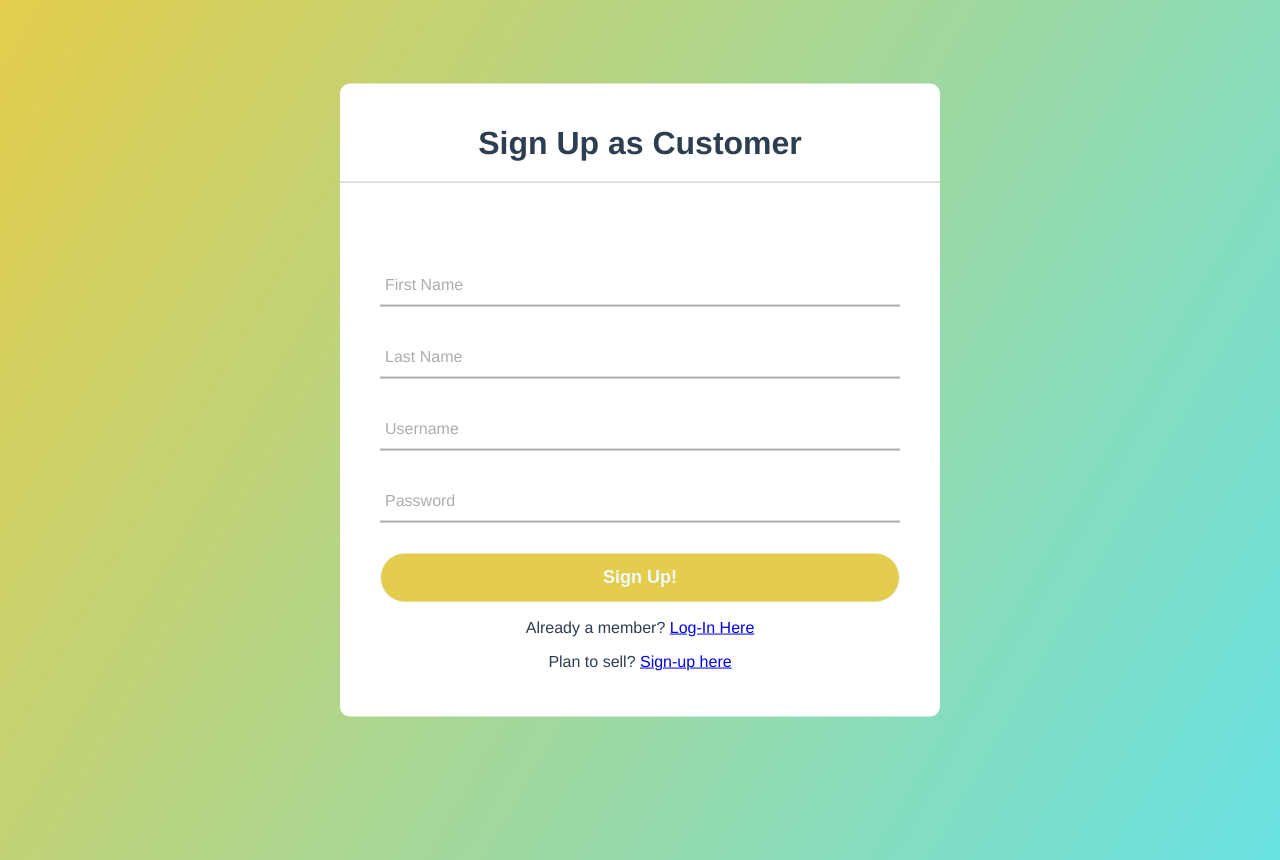
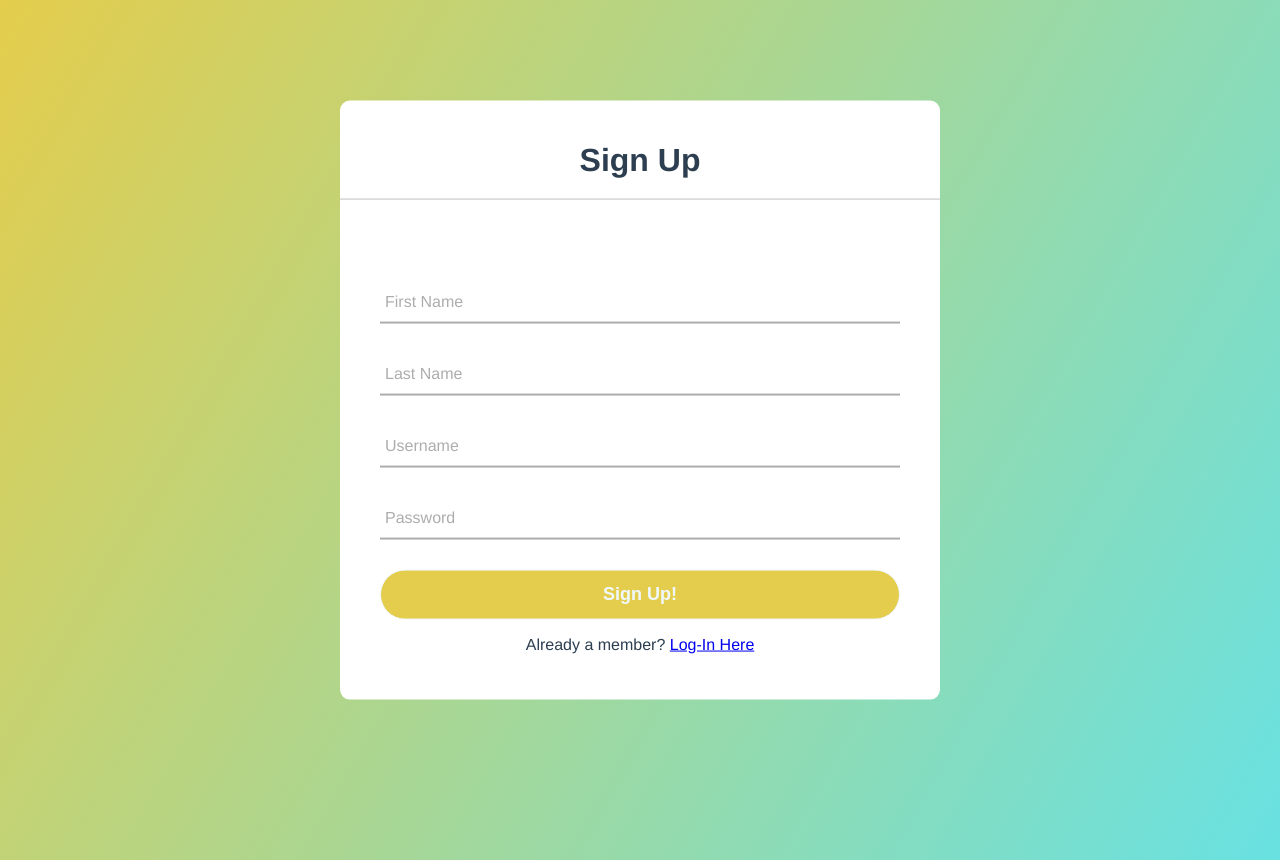
Before and after one commit to wpbautista/CS121MP2, a Vue app: page /sign-up in a window 1280 px wide. Built offline with nearby package versions, Linux system fonts and the light colour scheme.

Commit message:
updated signup

```diff
--- a/src/components/signup_customer.vue
+++ b/src/components/signup_customer.vue
@@ -1,6 +1,6 @@
 <template>
     <div class="center">
-        <h1>Sign Up as Customer</h1>
+        <h1>Sign Up</h1>
         <form>
             <div class="text_field">
                 <input type="text" v-model="first_name" required>
@@ -21,9 +21,6 @@
             <button v-on:click="signUp">Sign Up!</button>
             <p>
             Already a member? <router-link to="/log-in">Log-In Here</router-link>
-            </p>
-            <p>
-            Plan to sell? <router-link to="/signup-seller">Sign-up here</router-link>
             </p>
         </form>
     </div>
```
